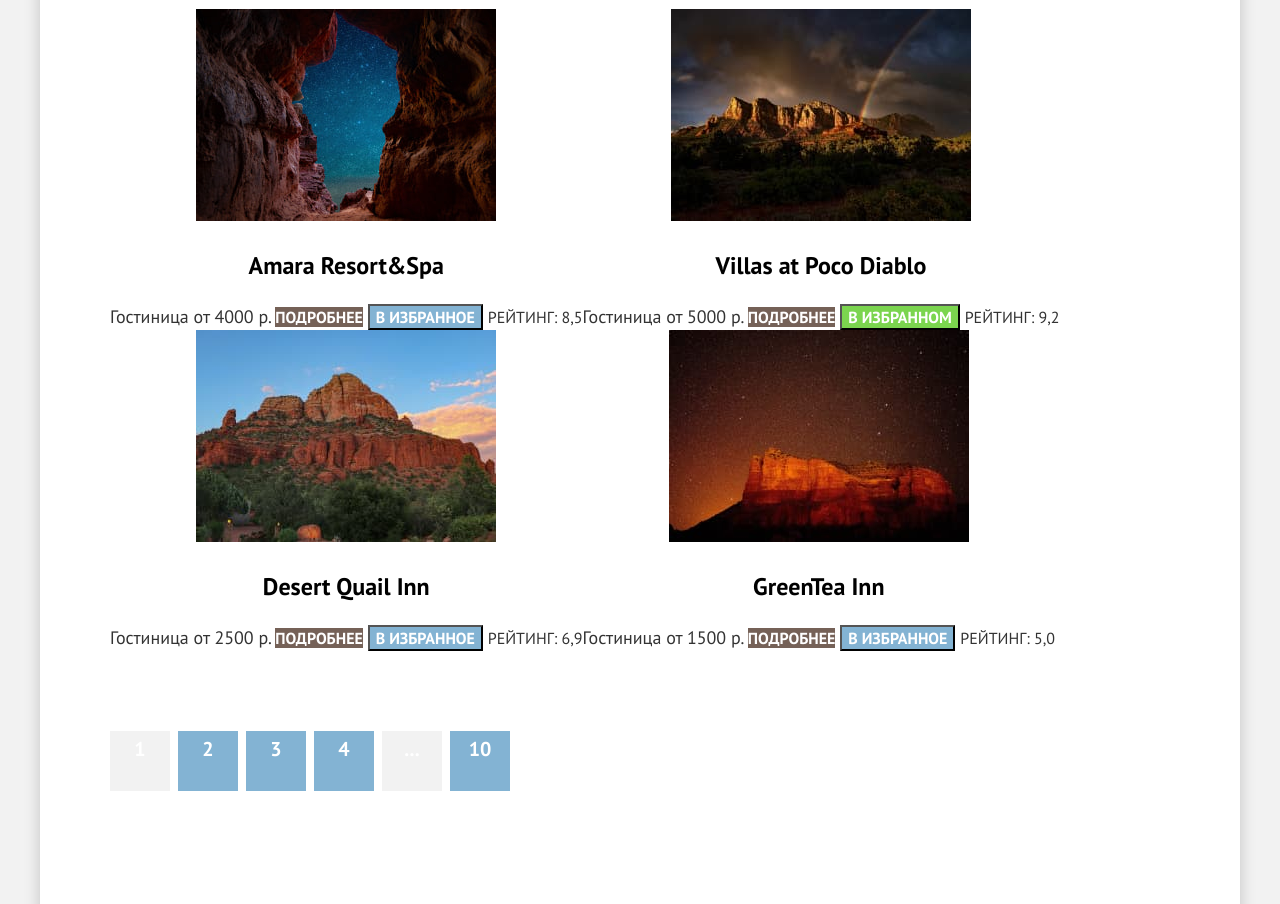
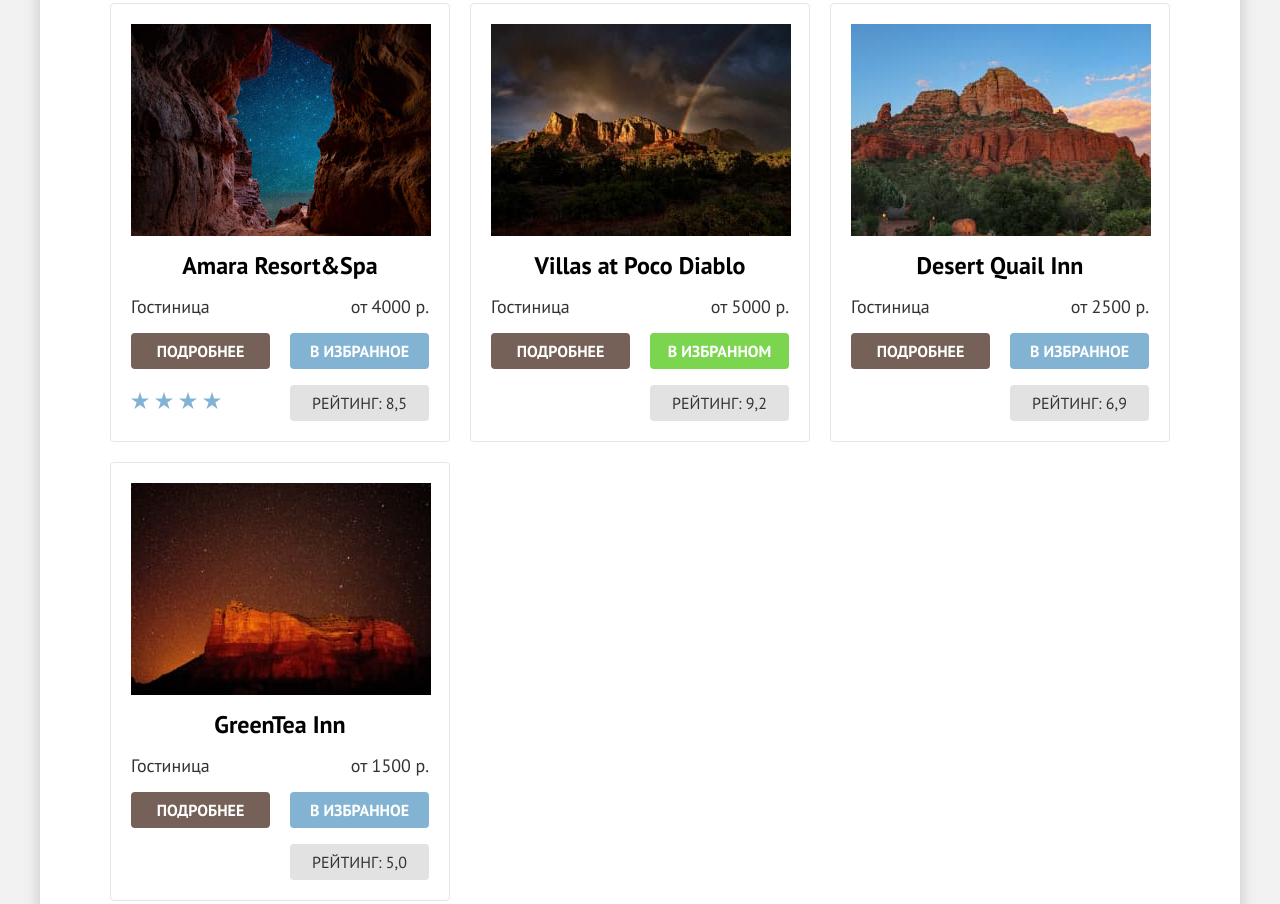
Before and after one commit to htmlacademy-htmlcss/2159811-sedona-36, a plain HTML site: page hotels.html in a window 1280 px wide. Shown: the part 639-1543 px from the top of the page. Drawn offline with Linux system fonts and the light colour scheme.

Commit message:
домашняя работа_хвост

```diff
--- a/hotels.html
+++ b/hotels.html
@@ -85,7 +85,7 @@
                 </fieldset>
 
                 <fieldset class="hotels-filter-group filter-liv">
-                  <legend ss="hotels-filter-title">Тип Жилья:</legend>
+                  <legend class="hotels-filter-title">Тип Жилья:</legend>
 
                     <label class="control">
                       <input class="control-input" type="radio" name="types" value="hotel" checked>
@@ -110,8 +110,10 @@
                     <label class="field" for="price-to">до:</label>
                     <input class="field-price" placeholder="9000" type="number" name="price-to" id="price-to">
                 </fieldset>
+                <div class="chose">
                 <button class="button-agree" type="submit">Применить</button>
                 <button class="button-clear" type="reset">Очистить</button>
+                </div>
               </form>
          </section>
         </div>
@@ -158,7 +160,9 @@
               <span class="hotel-price">от 4000 р.</span>
               <a class="hotel-card-button button" href="#">Подробнее</a>
               <button class="hotel-card-put-button" type="button">В избранное</button>
+              <div class="stars-4"></div>
               <span class="rating">Рейтинг: 8,5 </span>
+
             </li>
 
             <li class="hotel-card">
@@ -199,8 +203,8 @@
           </ul>
 
           <ol class="pagination">
-            <li class="pagination-item pagination-current">
-              <a class="pagination-link">1</a>
+            <li class="pagination-item">
+              <a class="pagination-link pagination-current">1</a>
             </li>
             <li class="pagination-item">
               <a class="pagination-link" href="#">2</a>
@@ -211,8 +215,8 @@
             <li class="pagination-item">
               <a class="pagination-link" href="#">4</a>
             </li>
-            <li class="pagination-item load-more">
-              <a class="pagination-link" href="#">...</a>
+            <li class="pagination-item">
+              <a class="pagination-link load-more" href="#">...</a>
             </li>
             <li class="pagination-item">
               <a class="pagination-link" href="#">10</a>
@@ -224,7 +228,7 @@
       </main>
 
         <footer class="page-footer">
-          <section class="subscribe">
+          <section class="subscribe inner-subscribe">
             <h2 class="subscribe-title">Подпишитесь на рассылку</h2>
             <p class="no-spam-hotels">Только полезная информация и никакого спама,<br>честное бойскаутское!</p>
             <form class="subscribe-form" action="https://echo.htmlacademy.ru" method="post">
@@ -241,6 +245,7 @@
               <li class="networks-item">
                 <a class="networks-link" href="https://vk.com/htmlacademy">
                   <span class="visually-hidden">Vkontakte.</span>
+                  <svg xmlns="http://www.w3.org/2000/svg" width="25" height="15" fill="none"><path fill="#83B3D3" fill-rule="evenodd" d="M24.116 1.804c.166-.546 0-.948-.795-.948h-2.625c-.668 0-.976.347-1.143.73 0 0-1.335 3.196-3.226 5.272-.612.602-.89.793-1.224.793-.167 0-.418-.19-.418-.738V1.804c0-.656-.184-.948-.74-.948H9.817c-.417 0-.668.304-.668.593 0 .621.946.765 1.043 2.513V7.76c0 .833-.153.984-.487.984-.89 0-3.055-3.21-4.34-6.885-.249-.715-.5-1.003-1.172-1.003H1.566c-.75 0-.9.347-.9.73 0 .682.89 4.07 4.145 8.551 2.17 3.06 5.225 4.72 8.008 4.72 1.67 0 1.875-.369 1.875-1.004V11.54c0-.737.158-.884.687-.884.39 0 1.057.192 2.615 1.667 1.78 1.75 2.073 2.533 3.075 2.533h2.625c.75 0 1.126-.368.91-1.096-.238-.724-1.088-1.775-2.215-3.022-.612-.71-1.53-1.475-1.809-1.858-.389-.49-.278-.71 0-1.147 0 0 3.2-4.426 3.533-5.929h.001Z" clip-rule="evenodd"/></svg>
                 </a>
               </li>
               <li class="networks-item">
--- a/styles/styles.css
+++ b/styles/styles.css
@@ -339,6 +339,11 @@ body {
   background-size: cover;
 }
 
+.inner-subscribe {
+  background-image: none;
+  background-color: #ffffff;
+}
+
 .subscribe-title {
   color: #ffffff;
   font-size: 30px;
@@ -464,13 +469,13 @@ body {
 }
 
 .filter-inf {
-  width: 150px;
+  width: 160px;
   margin-right: 70px;
   text-align: left;
 }
 
 .filter-liv {
-  width: 150px;
+  width: 160px;
   margin-right: 167px;
   margin-left: 0;
   text-align: left;
@@ -480,6 +485,10 @@ body {
   width: 228px;
   margin-right: 70px;
   margin-left: 0;
+}
+
+.chose {
+  width: 200px;
 }
 
 .button-agree {
@@ -582,6 +591,46 @@ body {
   list-style-type: none;
   margin: 0;
   padding: 0;
+  gap: 20px;
+}
+
+.hotel-card {
+  display: grid;
+  grid-template-columns: repeat(2,1fr);
+  padding: 20px;
+  border: 1px solid #e6e6e6;
+  border-radius: 4px;
+  width: 340px;
+  row-gap: 16px;
+  column-gap: 20px;
+}
+
+.hotel-card-link {
+  grid-column: 1/-1;
+}
+
+.hotel-card-title {
+  margin: 0;
+  grid-column: 1/-1;
+
+}
+
+.rating {
+  grid-column: 2/3;
+}
+
+.hotel-card-image {
+  display: block;
+}
+
+.hotel-type {
+  display: block;
+  text-align: left;
+}
+
+.hotel-price {
+  display: block;
+  text-align: right;
 }
 
 .hotel-card-title {
@@ -601,22 +650,28 @@ body {
   font-family: inherit;
   color: #ffffff;
   background-color: #756157;
+  padding: 8px 18px;
   font-weight: 700;
   font-size: 16px;
   line-height: 20px;
   text-transform: uppercase;
   text-decoration: none;
+  border-radius: 4px;
+  border: none;
 }
 
 .hotel-card-put-button{
   font-family: inherit;
   color: #ffffff;
   background-color: #83b3d3;
+  padding: 8px 18px;
   font-weight: 700;
   font-size: 16px;
   line-height: 20px;
   text-transform: uppercase;
   text-decoration: none;
+  border-radius: 4px;
+  border: none;
 }
 
 .hotel-card-putted-button {
@@ -624,10 +679,18 @@ body {
   color: #ffffff;
   background-color: #7bd54f;
   font-weight: 700;
+  padding: 8px 18x;
   font-size: 16px;
   line-height: 20px;
   text-transform: uppercase;
   text-decoration: none;
+  border-radius: 4px;
+  border: none;
+}
+.stars-4 {
+  width: 100%;
+  height: 30px;
+  background: url(../images/hotels/star.svg) no-repeat 0 50%, url(../images/hotels/star.svg) no-repeat 24px 50%, url(../images/hotels/star.svg) no-repeat 48px 50%, url(../images/hotels/star.svg) no-repeat 72px 50%;
 }
 
 .rating {
@@ -636,6 +699,9 @@ body {
   line-height: 20px;
   color: #333333;
   text-transform: uppercase;
+  background-color: #e2e2e2;
+  padding: 8px 18px;
+  border-radius: 4px;
 }
 
 .pagination {
@@ -647,13 +713,6 @@ body {
 
   .pagination-item:not(:last-child) {
     margin-right: 8px;
-
-  }
-
-  .pagination-item {
-    width: 60px;
-    height: 60px;
-    background-color: #83b3d3;
   }
 
 .pagination-link {
@@ -665,6 +724,11 @@ body {
   text-align: center;
   text-decoration: none;
   color: #ffffff;
+  min-width: 60px;
+  min-height: 60px;
+  background-color: #83b3d3;
+  padding-top: 11px;
+  padding-bottom: 12px;
 }
 
 .pagination-current, .load-more  {
```
